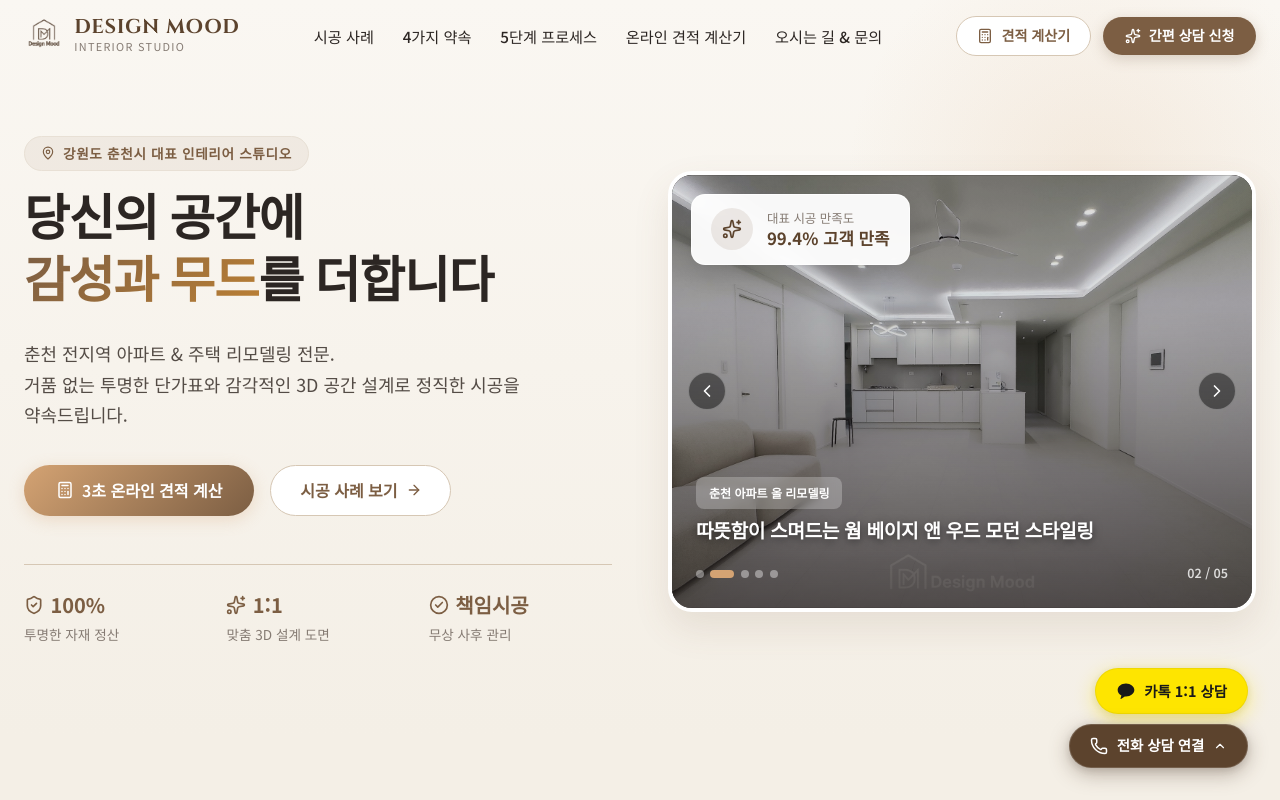
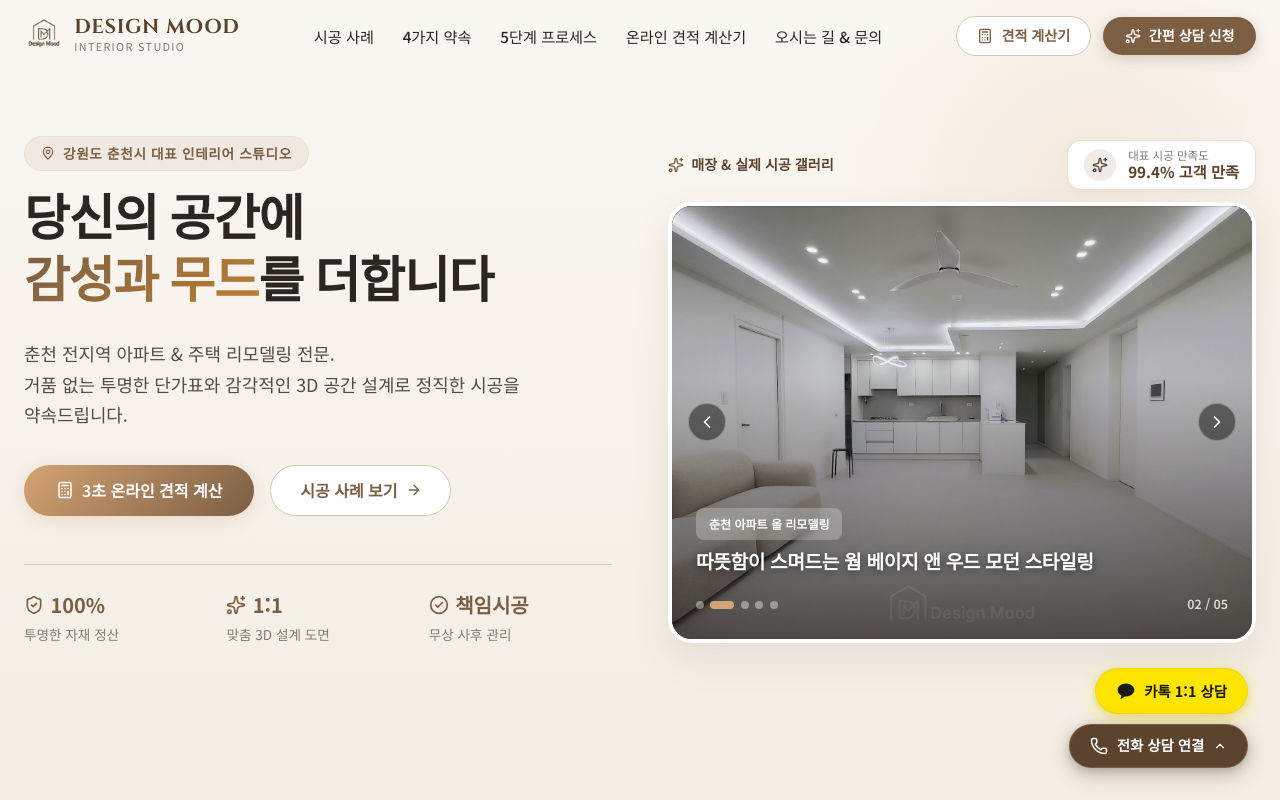
Before and after one commit to crenberry1315/design-mood-web, a React (Vite) app: page / in a window 1280 px wide. Shown: the top 800 px of the page. Built offline with nearby package versions, Linux system fonts and the light colour scheme.

Commit message:
Move satisfaction stat badge outside slideshow photo frame

```diff
--- a/src/components/HeroSection.jsx
+++ b/src/components/HeroSection.jsx
@@ -170,7 +170,53 @@ export default function HeroSection({ onOpenConsultation }) {
           </div>
 
           {/* Right Column: Dynamic Crisp Photo Slideshow Showcase */}
-          <div style={{ position: 'relative' }}>
+          <div style={{ position: 'relative', display: 'flex', flexDirection: 'column', gap: '0.75rem' }}>
+
+            {/* Top Bar Outside Photo: Gallery Header & Satisfaction Stat Badge */}
+            <div style={{ display: 'flex', justifyContent: 'space-between', alignItems: 'center', flexWrap: 'wrap', gap: '0.6rem' }}>
+              <div style={{ display: 'flex', alignItems: 'center', gap: '0.45rem', color: 'var(--primary-brown-dark)', fontWeight: 600, fontSize: '0.88rem' }}>
+                <Sparkles size={16} style={{ color: 'var(--primary-brown)' }} />
+                <span>매장 &amp; 실제 시공 갤러리</span>
+              </div>
+
+              {/* Stat Badge Moved Outside Slideshow Photo */}
+              <div
+                style={{
+                  display: 'inline-flex',
+                  alignItems: 'center',
+                  gap: '0.75rem',
+                  padding: '0.5rem 1rem',
+                  backgroundColor: '#FFFFFF',
+                  borderRadius: 'var(--radius-md)',
+                  border: '1px solid var(--border-subtle)',
+                  boxShadow: 'var(--shadow-sm)',
+                }}
+              >
+                <div
+                  className="icon-box"
+                  style={{
+                    width: '32px',
+                    height: '32px',
+                    borderRadius: '50%',
+                    backgroundColor: 'rgba(124, 94, 67, 0.12)',
+                    color: 'var(--primary-brown-dark)',
+                    flexShrink: 0,
+                  }}
+                >
+                  <Sparkles size={16} />
+                </div>
+                <div style={{ display: 'flex', flexDirection: 'column', justifyContent: 'center' }}>
+                  <div style={{ fontSize: '0.72rem', color: 'var(--text-muted)', fontWeight: 500, lineHeight: 1.1, whiteSpace: 'nowrap' }}>
+                    대표 시공 만족도
+                  </div>
+                  <div style={{ fontSize: '0.95rem', fontWeight: 700, color: 'var(--primary-brown-dark)', lineHeight: 1.2, whiteSpace: 'nowrap' }}>
+                    99.4% 고객 만족
+                  </div>
+                </div>
+              </div>
+            </div>
+
+            {/* Photo Slideshow Frame */}
             <div
               style={{
                 position: 'relative',
@@ -215,53 +261,10 @@ export default function HeroSection({ onOpenConsultation }) {
                 style={{
                   position: 'absolute',
                   inset: 0,
-                  background: 'linear-gradient(180deg, rgba(44, 38, 35, 0.15) 30%, rgba(44, 38, 35, 0.75) 100%)',
+                  background: 'linear-gradient(180deg, rgba(44, 38, 35, 0.05) 40%, rgba(44, 38, 35, 0.75) 100%)',
                   pointerEvents: 'none',
                 }}
               />
-
-              {/* Top Floating Glass Stat Badge */}
-              <div
-                className="glass-card hero-floating-card"
-                style={{
-                  position: 'absolute',
-                  top: '1.2rem',
-                  left: '1.2rem',
-                  padding: '0.85rem 1.2rem',
-                  display: 'flex',
-                  alignItems: 'center',
-                  gap: '0.85rem',
-                  background: 'rgba(255, 255, 255, 0.95)',
-                  backdropFilter: 'blur(12px)',
-                  WebkitBackdropFilter: 'blur(12px)',
-                  borderRadius: 'var(--radius-md)',
-                  boxShadow: '0 8px 24px rgba(0, 0, 0, 0.12)',
-                  border: '1px solid rgba(255, 255, 255, 0.8)',
-                  zIndex: 3,
-                }}
-              >
-                <div
-                  className="icon-box"
-                  style={{
-                    width: '42px',
-                    height: '42px',
-                    borderRadius: '50%',
-                    backgroundColor: 'rgba(124, 94, 67, 0.12)',
-                    color: 'var(--primary-brown-dark)',
-                    flexShrink: 0,
-                  }}
-                >
-                  <Sparkles size={20} />
-                </div>
-                <div style={{ display: 'flex', flexDirection: 'column', justifyContent: 'center' }}>
-                  <div style={{ fontSize: '0.78rem', color: 'var(--text-muted)', fontWeight: 500, lineHeight: 1.2, marginBottom: '0.15rem', whiteSpace: 'nowrap' }}>
-                    대표 시공 만족도
-                  </div>
-                  <div style={{ fontSize: '1.05rem', fontWeight: 700, color: 'var(--primary-brown-dark)', lineHeight: 1.2, whiteSpace: 'nowrap' }}>
-                    99.4% 고객 만족
-                  </div>
-                </div>
-              </div>
 
               {/* Manual Nav Prev/Next Buttons */}
               <button
@@ -409,11 +412,6 @@ export default function HeroSection({ onOpenConsultation }) {
             width: 100% !important;
             justify-content: center !important;
           }
-          .hero-floating-card {
-            top: 0.8rem !important;
-            left: 0.8rem !important;
-            padding: 0.65rem 0.95rem !important;
-          }
         }
       `}</style>
     </section>
```
